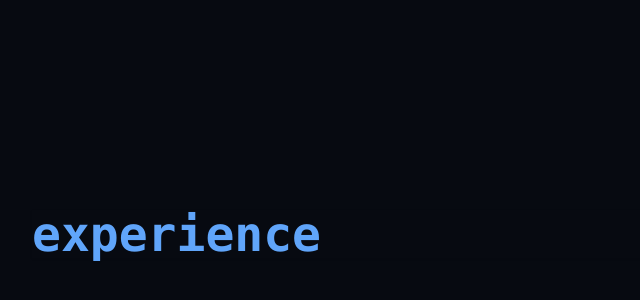
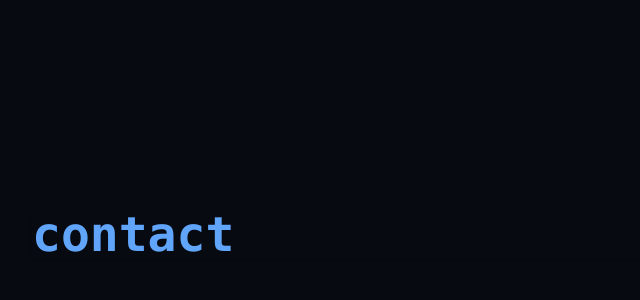
Before and after one commit to muabdali/portfoliowebsite, a website: page public/home.html in a window 1280 px wide. Shown: the part 3852-4152 px from the top of the page, without its empty margins (0-640 px from the left). Drawn offline with Linux system fonts and the light colour scheme.

```diff
--- a/public/home.html
+++ b/public/home.html
@@ -72,7 +72,7 @@
 
             <div  id="contact" class="bg-navy w-full h-[1050px]">
                 <div class="w-full flex flex-col top-2 p-8 z-50 text-5xl font-mono font-bold drop-shadow-sm">
-                    <div class="text-blue-400 bg-navy mt-60">experience</div>
+                    <div class="text-blue-400 bg-navy mt-60">contact</div>
                     </div>
                 </div>
             </div>
```
